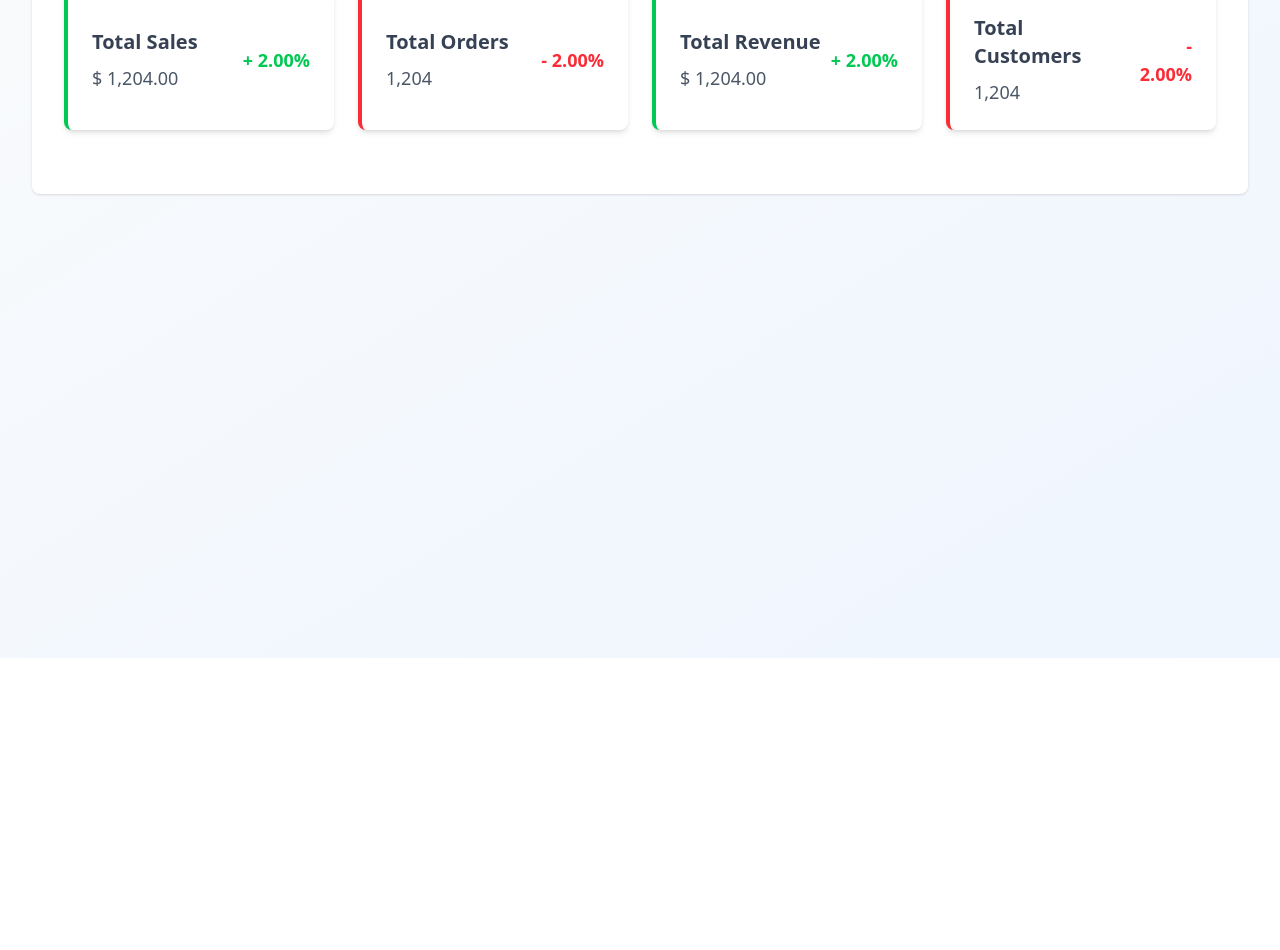
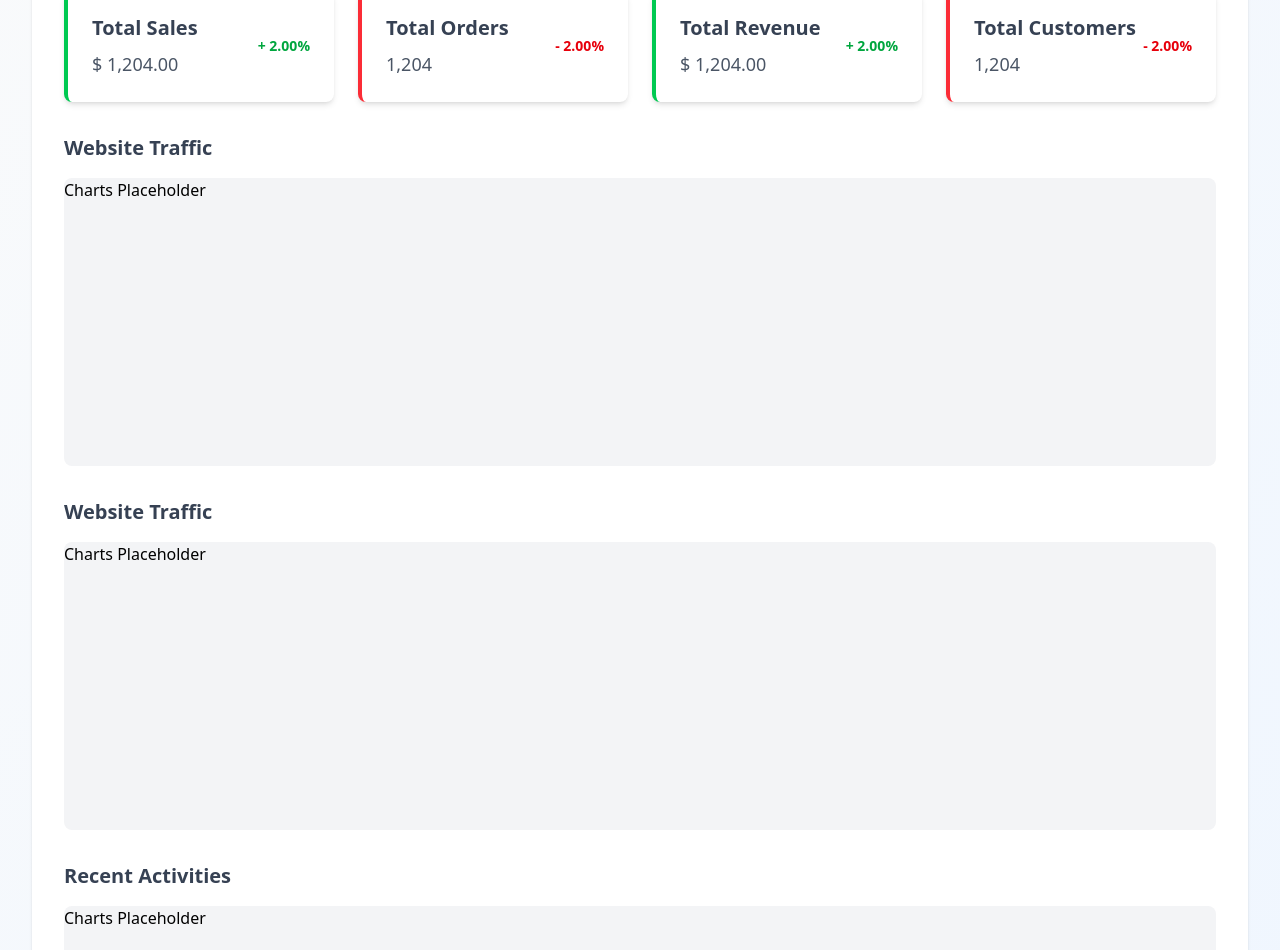
Before and after one commit to mnraza-dev/NextJS_Mastery, a Next.js app in the folder demos/: page /dashboard/analytics in a window 1280 px wide. Shown: the part 142-1092 px from the top of the page. Before the commit the page ends 800 px from the top, so only its background shows below. Built offline with nearby package versions, Linux system fonts and the light colour scheme.

Commit message:
Refactor Analytics Dashboard layout with updated typography and add placeholders for charts and recent activities

```diff
--- a/demos/src/app/dashboard/analytics/page.tsx
+++ b/demos/src/app/dashboard/analytics/page.tsx
@@ -59,8 +59,8 @@ const Analytics = () => {
               </div>
               <div className="text-right">
                 <p
-                  className={`text-lg font-semibold ${
-                    metric.isPositive ? "text-green-500" : "text-red-500"
+                  className={`text-sm font-semibold ${
+                    metric.isPositive ? "text-green-600" : "text-red-600"
                   }`}
                 >
                   {metric.change}
@@ -70,8 +70,28 @@ const Analytics = () => {
           ))}
         </div>
 
+        {/* Chart Section */}
 
+        <div className="mb-8">
+          <h2 className="text-xl font-semibold text-gray-700 mb-4">
+            Website Traffic
+          </h2>
+          <div className="bg-gray-100 h-72 rounded-lg">Charts Placeholder</div>
+        </div>
+        <div className="mb-8">
+          <h2 className="text-xl font-semibold text-gray-700 mb-4">
+            Website Traffic
+          </h2>
+          <div className="bg-gray-100 h-72 rounded-lg">Charts Placeholder</div>
+        </div>
 
+        {/* Recent Activities */}
+        <div className="mb-8">
+          <h2 className="text-xl font-semibold text-gray-700 mb-4">
+            Recent Activities
+          </h2>
+          <div className="bg-gray-100 h-72 rounded-lg">Charts Placeholder</div>
+        </div>
       </div>
     </div>
   );
```
